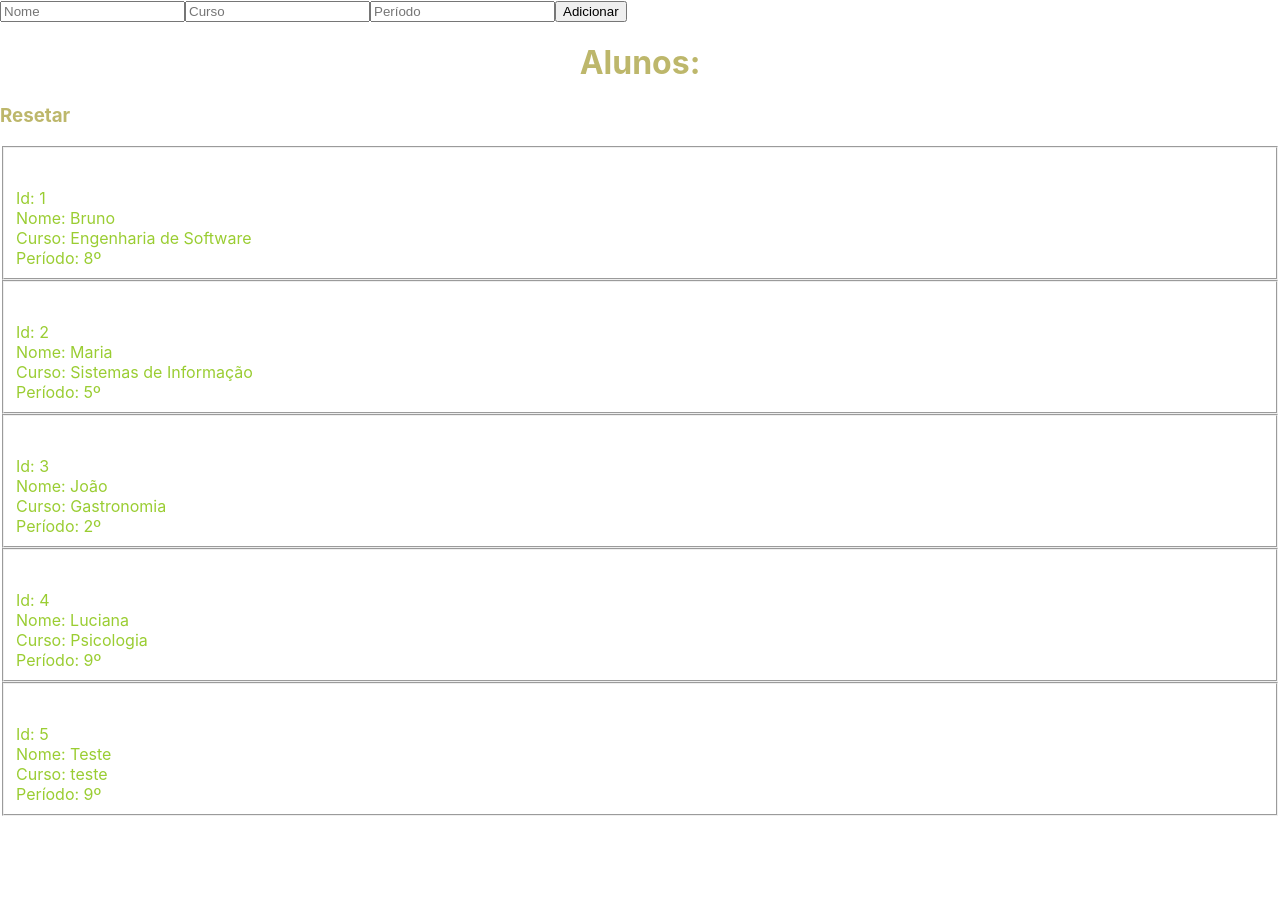
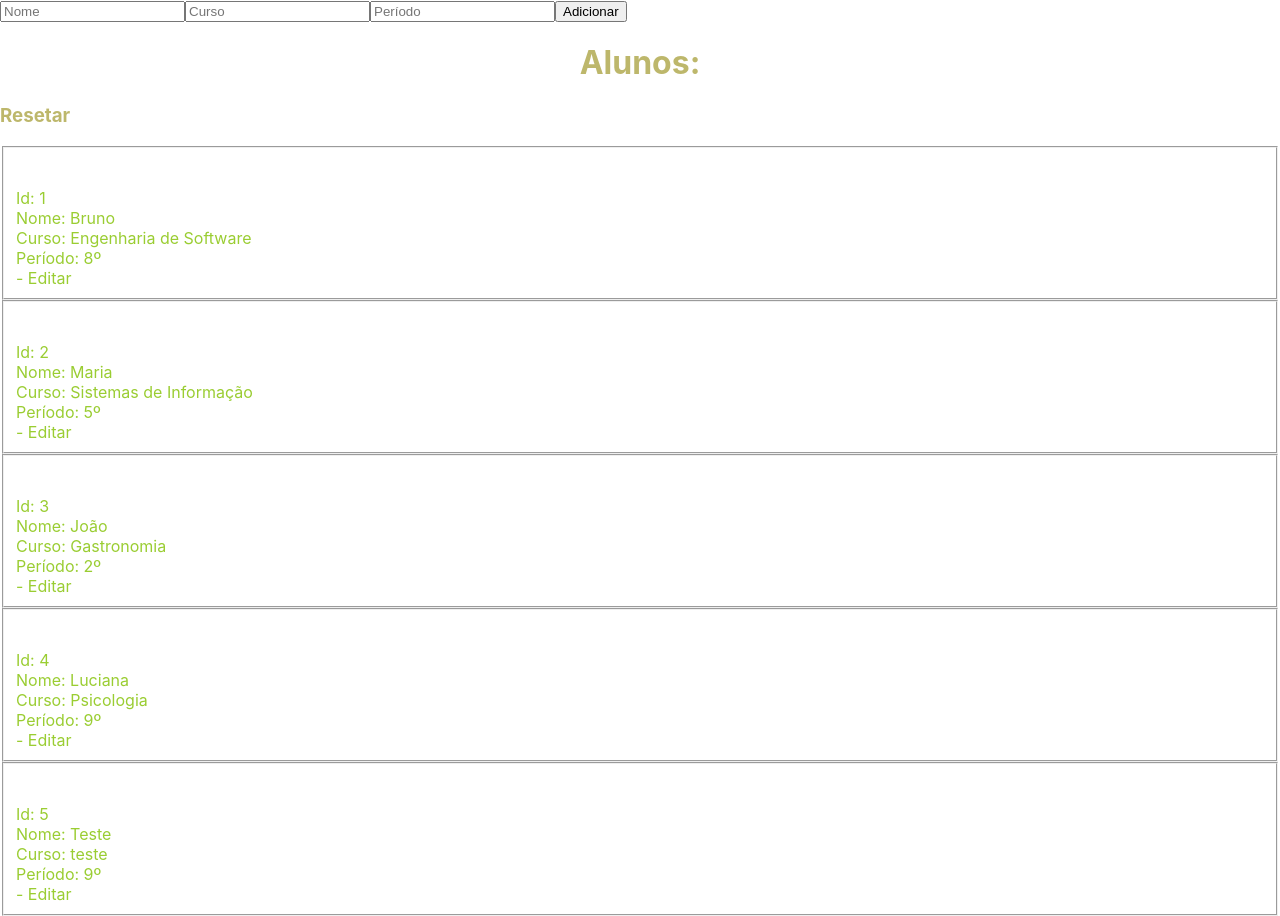
Before and after one commit to BrunoGrM/gcm-faculdade, a React (Create React App) app: page / in a window 1280 px wide. Before the commit the page ends 816 px from the top, so only its background shows below. Built offline with nearby package versions, Linux system fonts and the light colour scheme.

Commit message:
Caso 0000004: Implementar funcionalidade de edição do aluno

```diff
--- a/src/App.js
+++ b/src/App.js
@@ -38,6 +38,14 @@ const App = () => {
     const [nome, setNome] = useState('')
     const [curso, setCurso] = useState('')
     const [periodo, setPeriodo] = useState('')
+    const [textoBotao, setTextoBotao] = useState('Adicionar')
+
+    const editarAluno = (aluno) => {
+        setTextoBotao('Editar')
+        setNome(aluno.nome)
+        setCurso(aluno.curso)
+        setPeriodo(aluno.periodo)
+    }
 
     const adicionarAluno = () => {
         const newAluno = {
@@ -50,6 +58,7 @@ const App = () => {
         setNome('')
         setCurso('')
         setPeriodo('')
+        setTextoBotao('Adicionar')
     }
     return (
         <>
@@ -78,7 +87,7 @@ const App = () => {
                 onChange={e => setPeriodo(e.target.value)}
                 placeholder="Período"
             />
-            <button onClick={adicionarAluno} type='button'> Adicionar </button>
+            <button onClick={adicionarAluno} type='button'> {textoBotao} </button>
         </form>
 
         <h1>Alunos:</h1>
@@ -90,6 +99,7 @@ const App = () => {
                     <label>Nome: {aluno.nome}</label><br />
                     <label>Curso: {aluno.curso}</label><br />
                     <label>Período: {aluno.periodo}</label><br/>
+                    <label onClick={() => editarAluno(aluno)} className="editar">- Editar</label><br/>
                 </div>
             </fieldset>
         ))}
```
